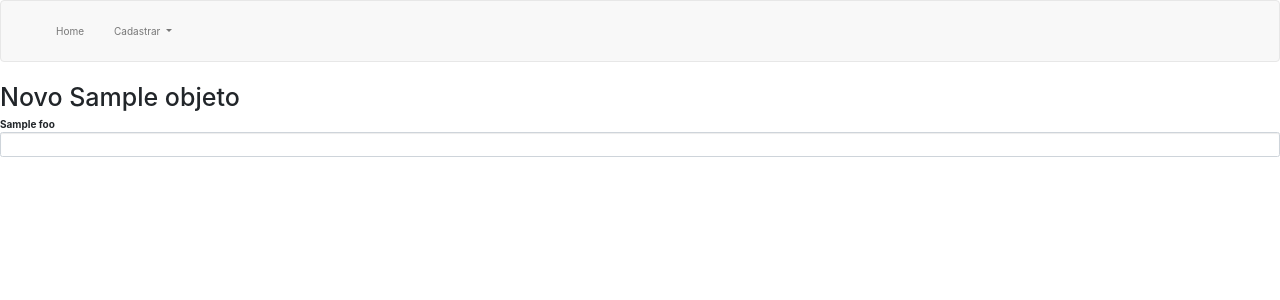
After one commit to SousaPedro11/lealchalenge, a Flask app: template app/templates/endereco_cadastro_novo.html in a window 1280 px wide. The commit adds this page. Shown: the top 300 px of the page. Run offline with Flask 2, Linux system fonts and the light colour scheme; the template is opened without the code that fills it: most values are stand-ins (such as "Sample title", 1, 10 or a date in 2020); parts of the project's set-up code (start-up, migrations or seed data) failed here and were passed over; some libraries are stand-ins or nearby versions.

Commit message:
add cadastro_novo in view

```diff
--- a/app/templates/endereco_cadastro.html
+++ b/app/templates/endereco_cadastro.html
@@ -63,8 +63,8 @@
         </table>
     {% endblock %}
     <div class="btn-group">
-        <button href="#" class="btn-primary" type="button">
-            <a style="text-decoration: none; color: black" class="btn-link" href="#">Novo</a>
+        <button href="#" class="btn btn-primary" type="button">
+            <a style="text-decoration: none; color: black" class="btn-link" href="{{ url_for('endereco_bp.cadastro_novo', objeto=objeto) }}">Novo</a>
         </button>
     </div>
 {% endblock %}
--- /dev/null
+++ b/app/templates/endereco_cadastro_novo.html
@@ -0,0 +1,15 @@
+{% extends 'endereco_home.html' %}
+{% block title %}
+    Leal Challenge - Novo {{ objeto.capitalize() }}
+{% endblock %}
+{% block content %}
+    <h1>Novo {{ objeto.capitalize() }}</h1>
+    <form action="" method="post">
+        {% for foo in clazz.__dict_class__ %}
+            {% for k, v in foo.items() %}
+                <strong>{{ k.capitalize() }}</strong>
+                <input name="{{ k }}" id="{{ k.lower() }}" type="text" class="form-control">
+            {% endfor %}
+        {% endfor %}
+    </form>
+{% endblock %}
```
